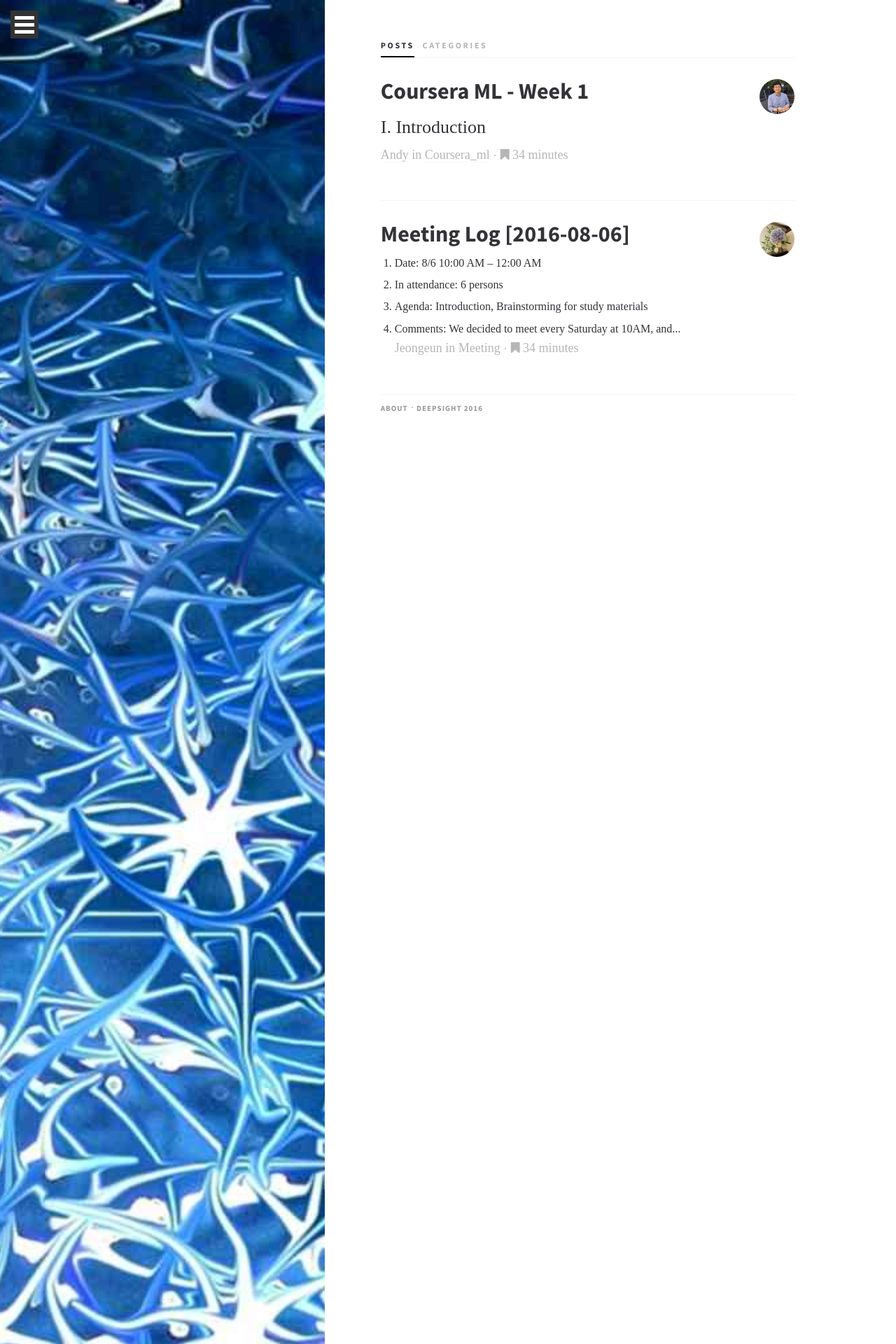
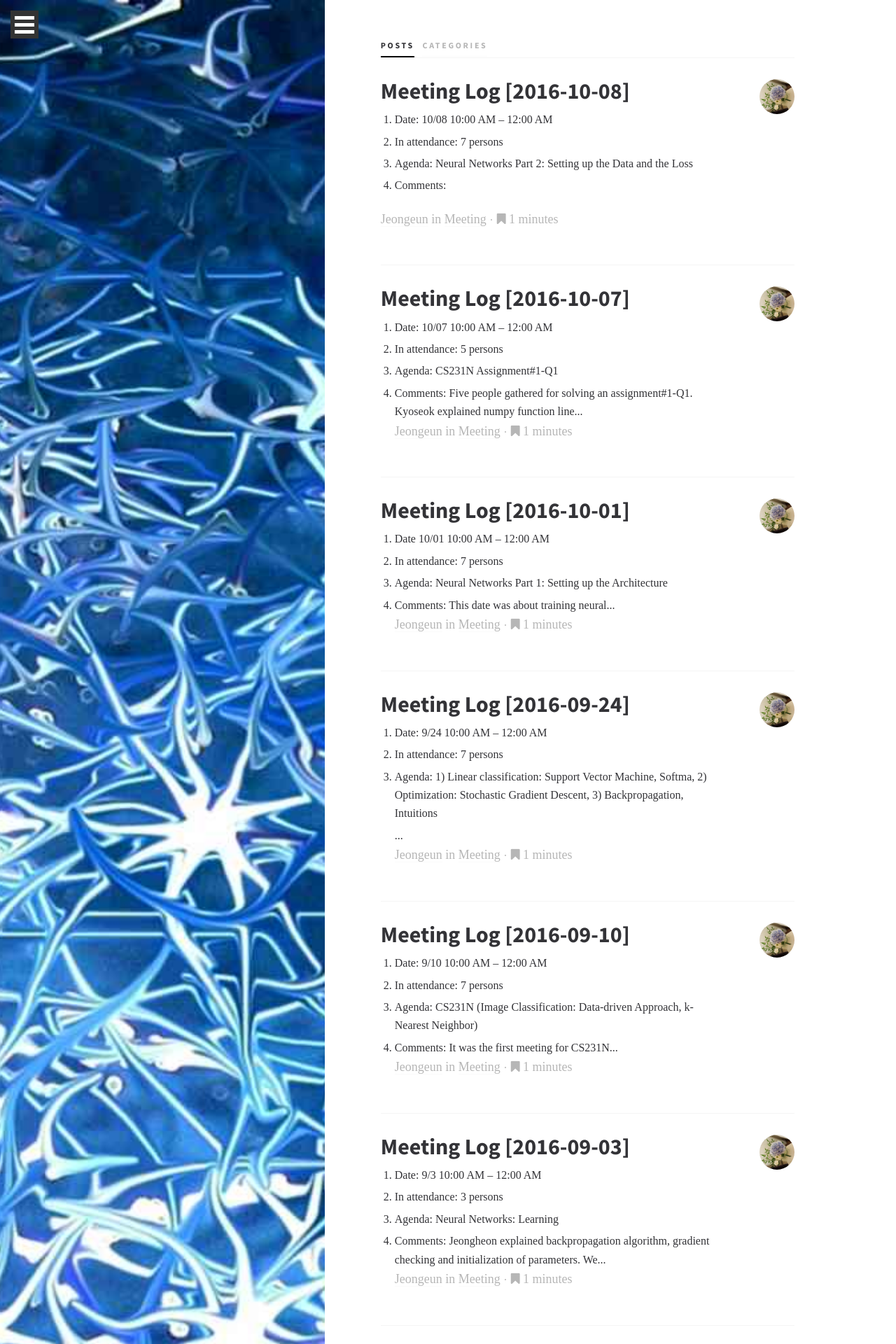
Before and after one commit to bemoregt/team-deepsight.github.io, a Jekyll site: the page built from index.html, in a window 1280 px wide. Shown: the top 1920 px of the page at 70% size. Built offline with Jekyll 4.4.1, drawn with Linux system fonts in a browser that asks for light colours; some web fonts are replaced; some of the changed text lies outside the part shown.

Commit message:
update meeting logs

```diff
--- a/_posts/2016-08-06-meeting-log.md
+++ b/_posts/2016-08-06-meeting-log.md
@@ -1,13 +1,13 @@
 ---
 layout: post-sidebar
 title: "Meeting Log [2016-08-06]"
-date: 2016-08-06 23:00:00
+date: 2016-08-06 20:00:00
 categories: meeting
 author_name : Jeongeun
 author_url : /author/jeongeun
 author_avatar: jeongeun
 show_avatar : true
-read_time : 34
+read_time : 1
 feature_image: feature-meeting
 show_related_posts: true
 square_related: recommend-fire
@@ -15,5 +15,5 @@ square_related: recommend-fire
 
 1. Date: 8/6 10:00 AM – 12:00 AM
 2. In attendance: 6 persons
-3. Agenda: Introduction, Brainstorming for study materials
-4. Comments: We decided to meet every Saturday at 10AM, and study Coursera ‘Machine Learning’ lecture by professor Andrew Ng. We review topic by a person and discuss about it.
+3. Agenda: Introduction, Brainstorm for study materials, Linear Regression with One Variable
+4. Comments: The first session was about an arrangement among members. We decided to meet every Saturday at 10AM, and study machine learning lecture by professor Andrew Ng. (Coursera) We review each topic one by one and discuss about it. In the second session, we discussed about the first topic of the lecture, a linear regression model with single variable.
--- /dev/null
+++ b/_posts/2016-10-08-meeting-log.md
@@ -0,0 +1,19 @@
+---
+layout: post-sidebar
+title: "Meeting Log [2016-10-08]"
+date: 2016-10-08 20:00:00
+categories: meeting
+author_name : Jeongeun
+author_url : /author/jeongeun
+author_avatar: jeongeun
+show_avatar : true
+read_time : 1
+feature_image: feature-meeting
+show_related_posts: true
+square_related: recommend-fire
+---
+
+1. Date: 10/08 10:00 AM – 12:00 AM
+2. In attendance: 7 persons
+3. Agenda: Neural Networks Part 2: Setting up the Data and the Loss
+4. Comments:
```
Also changed, not shown: _posts/2016-08-13-meeting-log.md (added, +19 -0 lines), _posts/2016-08-20-meeting-log.md (added, +19 -0 lines), _posts/2016-08-27-meeting-log.md (added, +19 -0 lines), _posts/2016-09-03-meeting-log.md (added, +19 -0 lines), _posts/2016-09-10-meeting-log.md (added, +19 -0 lines), _posts/2016-09-24-meeting-log.md (added, +19 -0 lines), _posts/2016-10-01-meeting-log.md (added, +19 -0 lines), _posts/2016-10-07-meeting-log.md (added, +19 -0 lines).
